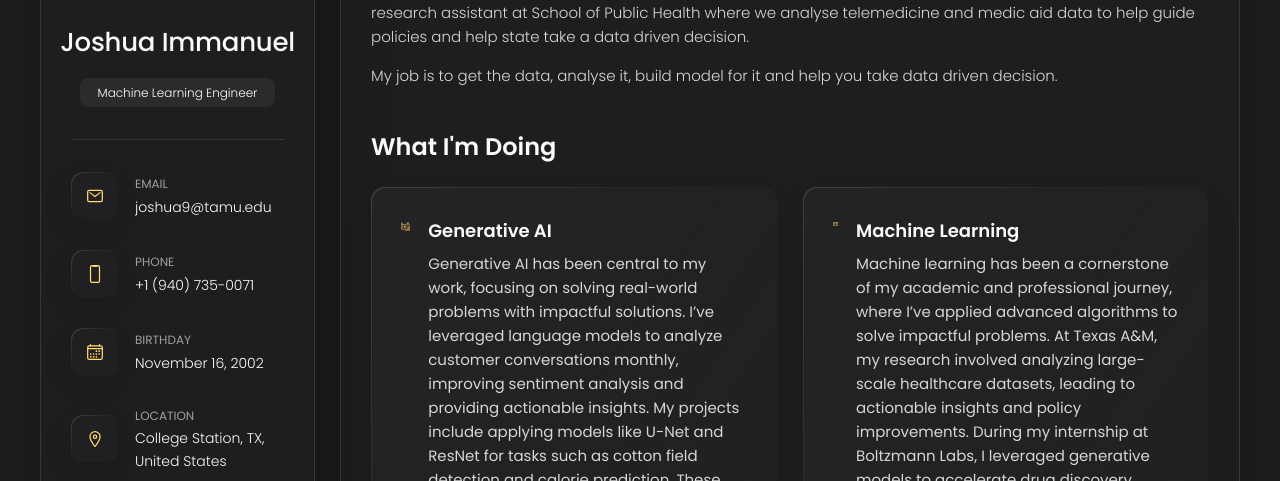
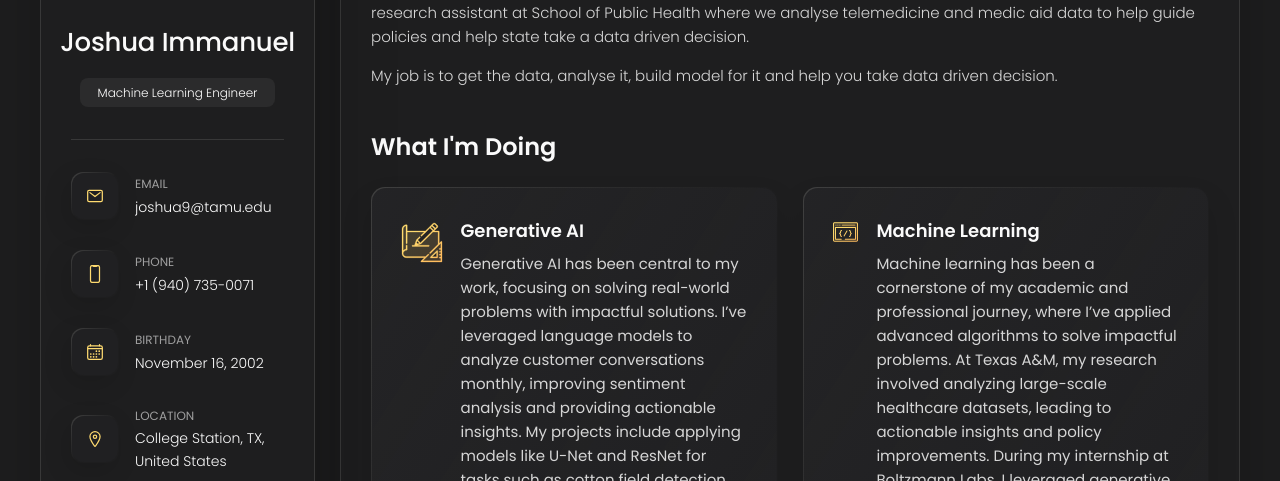
Before and after one commit to Joshua-Immanuel/Portfolio, a plain HTML site: page index.html in a window 1280 px wide. Shown: the part 237-718 px from the top of the page. Drawn offline with nearby package versions, Linux system fonts and the light colour scheme; files whose address does not match are found by name.

Commit message:
Update index.html

```diff
--- a/index.html
+++ b/index.html
@@ -232,7 +232,7 @@
 
               <div class="service-icon-box">
                 <img src="./images/icon-design.svg
-                " alt="design icon" width="100" height="100">
+                " alt="design icon" width="500" height="500">
               </div>
 
               <div class="service-content-box">
@@ -248,7 +248,7 @@
             <li class="service-item">
 
               <div class="service-icon-box">
-                <img src="./images/icon-dev.svg" alt="Web development icon" width="100" height="100">
+                <img src="./images/icon-dev.svg" alt="Web development icon" width="500" height="500">
               </div>
 
               <div class="service-content-box">
```
